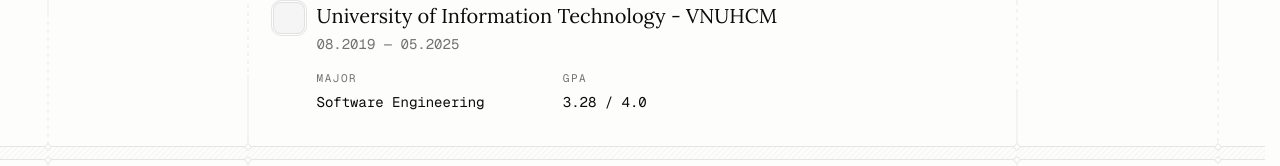
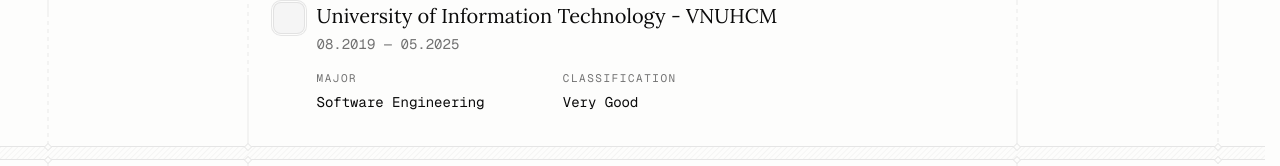
Before and after one commit to lthieu96/lthieu.dev, a Next.js app: page / in a window 1280 px wide. Shown: the part 2573-2739 px from the top of the page. Built offline with nearby package versions, Linux system fonts and the light colour scheme; some icons are missing.

Commit message:
feat: update Classification

```diff
--- a/src/components/education-section.tsx
+++ b/src/components/education-section.tsx
@@ -35,9 +35,9 @@
 
                 <div>
                   <p className="font-mono text-[11px] tracking-[0.14em] text-muted-foreground uppercase">
-                    GPA
+                    Classification
                   </p>
-                  <p className="mt-1 text-sm leading-6 text-foreground">3.28 / 4.0</p>
+                  <p className="mt-1 text-sm leading-6 text-foreground">Very Good</p>
                 </div>
               </div>
             </div>
```
